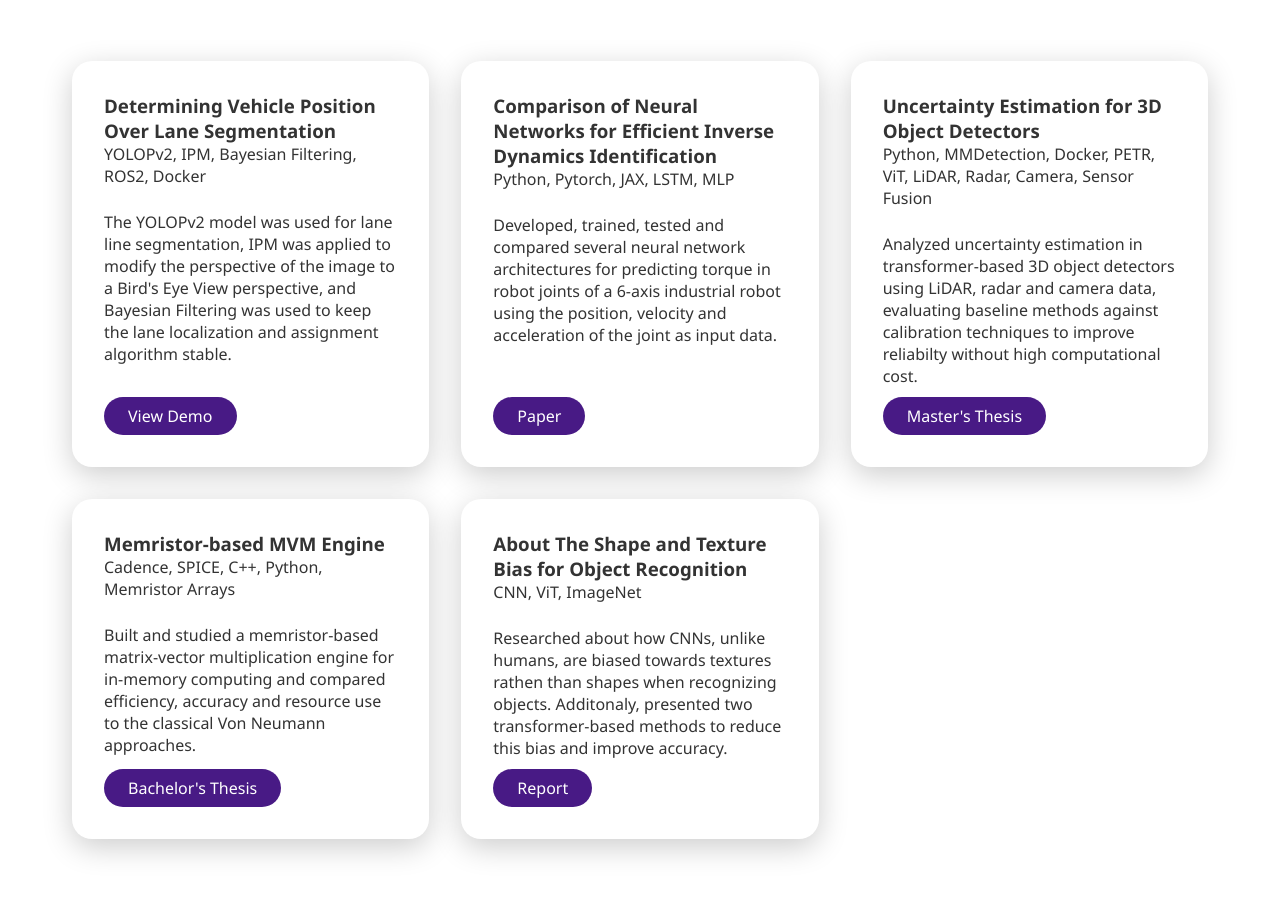
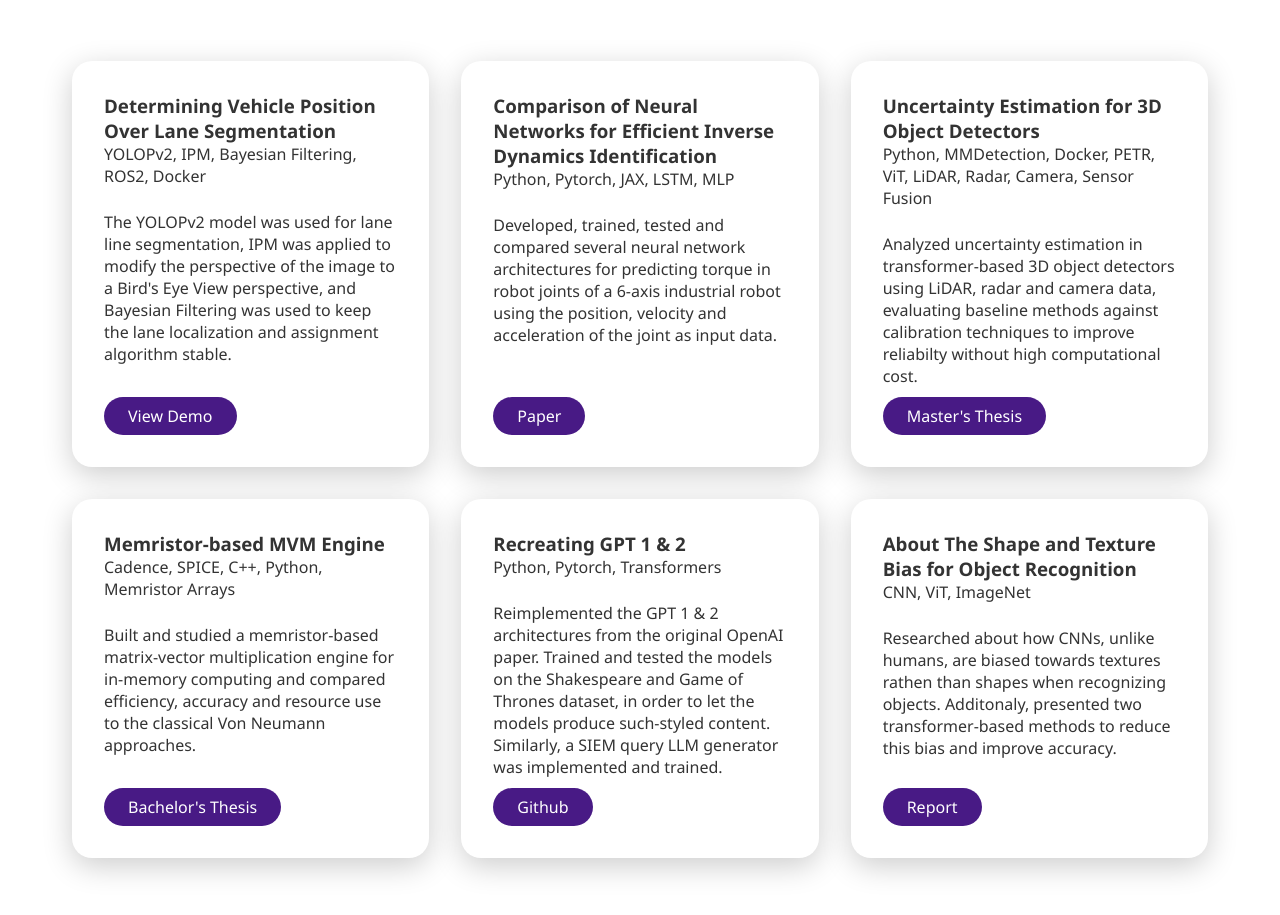
Before and after one commit to SVilcheaz/svilcheaz.github.io, a plain HTML site: page projects.html in a window 1280 px wide. Shown: the part 151-1066 px from the top of the page. Drawn offline with Linux system fonts and the light colour scheme.

Commit message:
added 6th project

```diff
--- a/lang/en.json
+++ b/lang/en.json
@@ -16,7 +16,7 @@
     "heroSubtitle": "Stefan Vilceanu - AI Engineer & Software Developer",
     "yearsExperience": "3+",
     "yearsLabel": "Years of Experience",
-    "projectsCount": "5+",
+    "projectsCount": "6+",
     "projectsLabel": "Completed Projects",
     "technologiesCount": "10+",
     "technologiesLabel": "Skills  Mastered"
@@ -78,6 +78,12 @@
       "tech": "CNN, ViT, ImageNet",
       "description": "Researched about how CNNs, unlike humans, are biased towards textures rathen than shapes when recognizing objects. Additonaly, presented two transformer-based methods to reduce this bias and improve accuracy.",
       "demo": "Report"
+    },
+    "project6": {
+      "title": "Recreating GPT 1 & 2",
+      "tech": "Python, Pytorch, Transformers",
+      "description": "Reimplemented the GPT 1 & 2 architectures from the original OpenAI paper. Trained and tested the models on the Shakespeare and Game of Thrones dataset, in order to let the models produce such-styled content. Similarly, a SIEM query LLM generator was implemented and trained.",
+      "demo": "Github"
     }
   },
   "experience": {
--- a/projects.html
+++ b/projects.html
@@ -89,7 +89,19 @@
 
       <div class="project-card">
         <div class="project-content">
-          <h3 data-i18n="projects.project5.title">Bachelor thesis</h3>
+          <h3 data-i18n="projects.project6.title"></h3>
+          <p class="project-tech" data-i18n="projects.project6.tech">Python, ROS2, Docker</p>
+          <p data-i18n="projects.project6.description">Uncertainty Estimation for 3D Object Detectors</p>
+          <div class="profile-info contact-section" style="margin-top: 10px;"></div>
+          <div class="project-links">
+            <a href="https://github.com/SVilcheaz/gpt_llm" target="_blank" class="project-link" data-i18n="projects.project6.demo">Live Demo</a>
+          </div>
+        </div>
+      </div>
+
+      <div class="project-card">
+        <div class="project-content">
+          <h3 data-i18n="projects.project5.title"></h3>
           <p class="project-tech" data-i18n="projects.project5.tech">Python, ROS2, Docker</p>
           <p data-i18n="projects.project5.description">Uncertainty Estimation for 3D Object Detectors</p>
           <div class="profile-info contact-section" style="margin-top: 10px;"></div>
```
Also changed, not shown: lang/de.json (+7 -1 lines).
